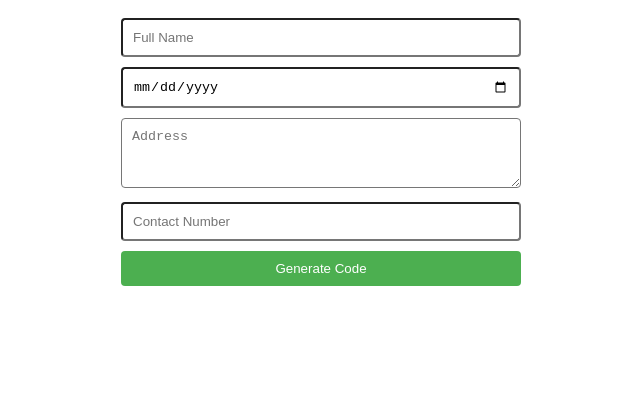
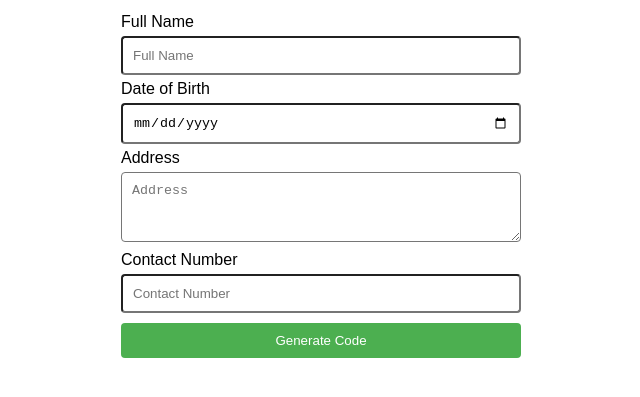
Before and after one commit to Ashutri0/aadharCard, a plain HTML site: page index.html in a window 1280 px wide. Shown: the part 181-578 px from the top of the page, without its empty margins (319-959 px from the left). Drawn offline with Linux system fonts and the light colour scheme.

Commit message:
Update index.html

```diff
--- a/index.html
+++ b/index.html
@@ -15,12 +15,17 @@
         <img src="https://uidai.gov.in/images/langPage/Page-1.svg" alt="">
         <p>Get yourself registered to get your Aadhar card</p>
     </div>
+    <label for="Full Name">Full Name</label>
     <input type="text" placeholder="Full Name" id="name" required>
+    <label for="Full Name">Date of Birth</label>
     <input type="date" placeholder="Date of Birth" id="dob" required>
+    <label for="Full Name">Address</label>
     <textarea placeholder="Address" id="address" required></textarea>
+    <label for="Full Name">Contact Number</label>
     <input type="tel" placeholder="Contact Number" id="phone" required>
     <input type="submit" value="Generate Code">
 </form>
+
 
 <!-- The modal container -->
 <div id="myModal" class="modal">
```
